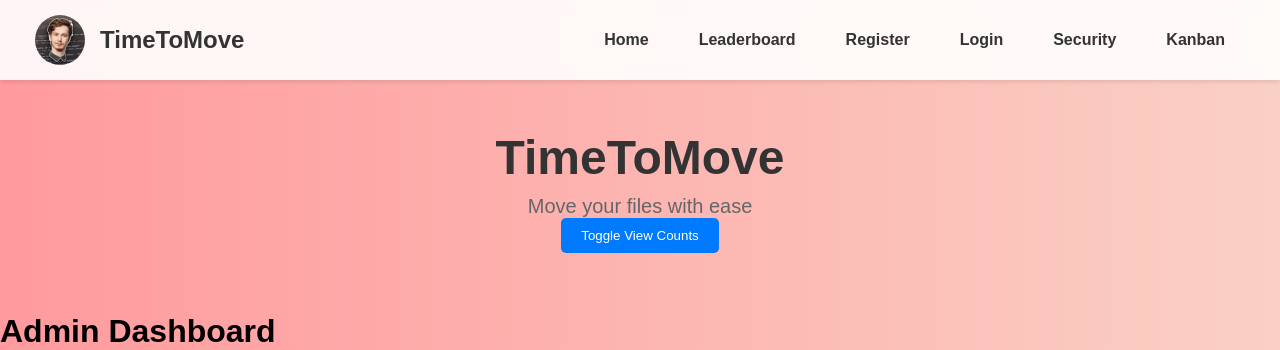
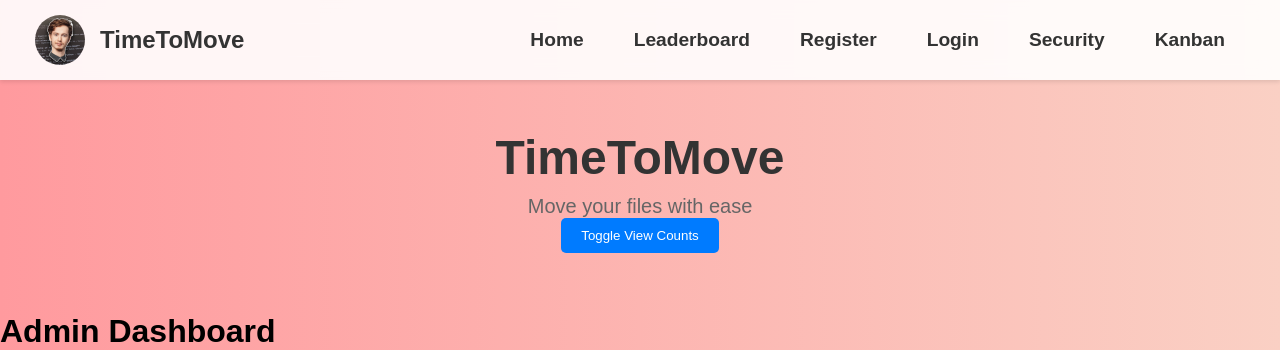
Before and after one commit to FelixCenusa/PiPullV3, a Node server app: template views/TimeToMove/ADMIN.ejs in a window 1280 px wide. Shown: the top 350 px of the page. Run offline with Node 20, Linux system fonts and the light colour scheme; the template is opened without the code that fills it, so the values that code supplies are empty; some libraries are stand-ins or nearby versions.

Commit message:
nav purple

```diff
--- a/views/partials/header.ejs
+++ b/views/partials/header.ejs
@@ -130,7 +130,7 @@
             text-decoration: none;
             color: #333;
             font-weight: bold;
-            font-size: 1rem; /* Increased font size */
+            font-size: 1.2rem; /* Increased font size */
             padding: 5px 5px; /* Added padding for larger clickable area */
             transition: color 0.3s, transform 0.3s;
             position: relative;
@@ -141,14 +141,14 @@
             position: absolute;
             width: 0%;
             height: 2px;
-            background-color: #007BFF;
+            background-color: #9e1ddb;
             left: 0;
             bottom: -5px;
             transition: width 0.3s;
         }
 
         .navbar-links a:hover {
-            color: #007BFF;
+            color: #9e1ddb;
             transform: translateY(-2px);
         }
 
```
